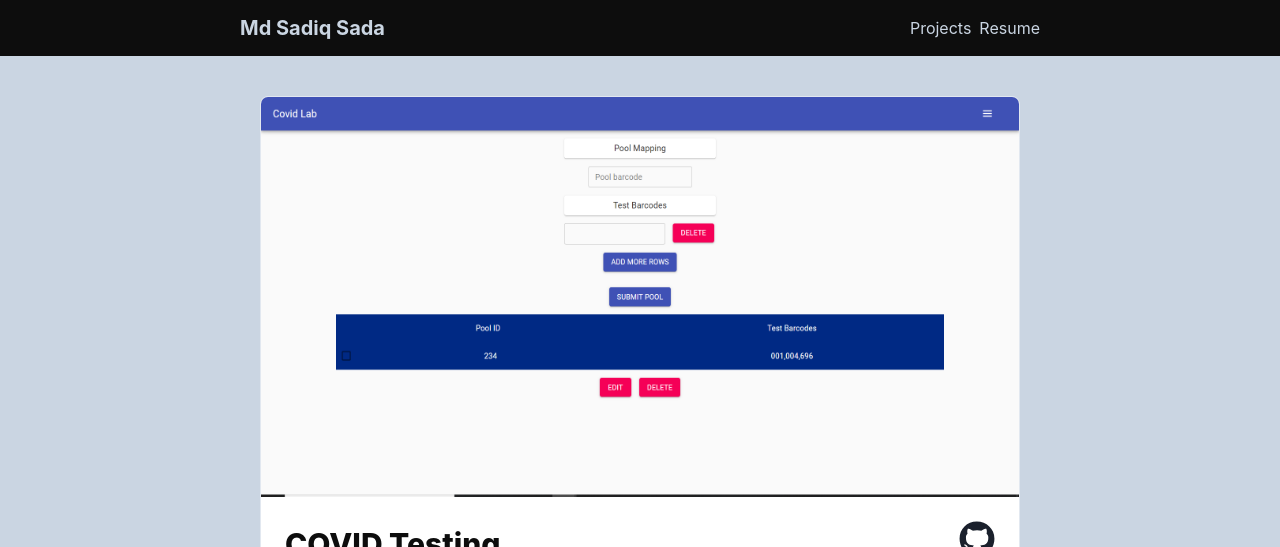
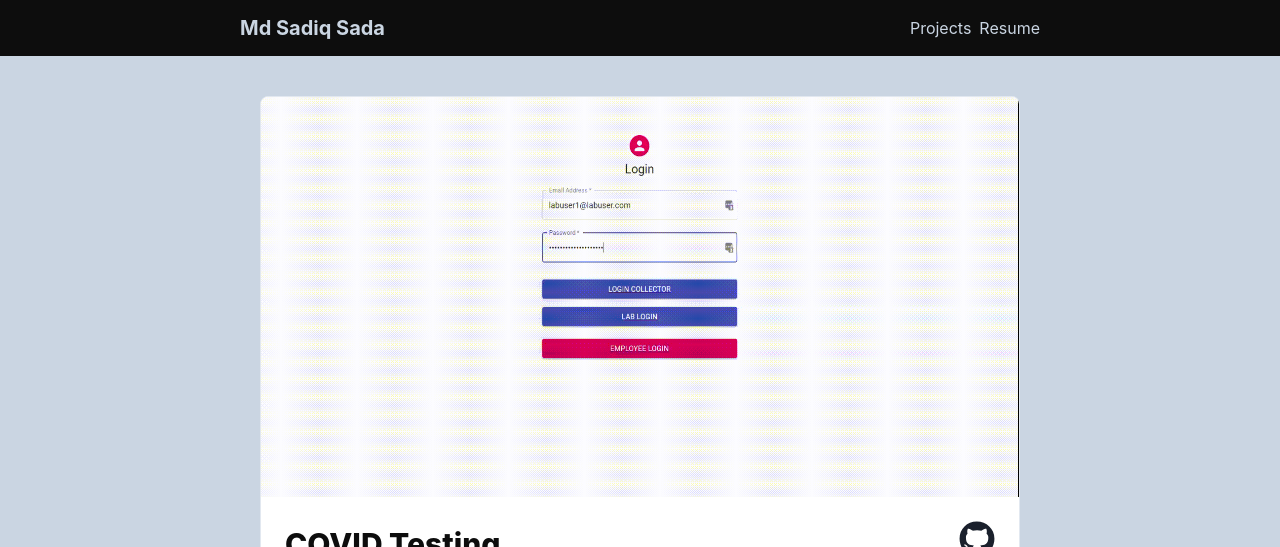
Before and after one commit to sadiqsada/personal_website, a Next.js app: page /projects in a window 1280 px wide. Shown: the top 547 px of the page. Built offline with nearby package versions, Linux system fonts and the light colour scheme.

Commit message:
add covid testing gif to projects page

```diff
--- a/src/pages/projects.tsx
+++ b/src/pages/projects.tsx
@@ -18,7 +18,7 @@
           direction='column'
         >
           <Project
-            imageUrl='/images/projects/COVID Testing.png'
+            imageUrl='/images/projects/covid testing.gif'
             imageAlt='COVID Testing'
             title='COVID Testing'
             description='Covid Testing is a web application for tracking covid test results of employees within a company.'
```
Also changed, not shown: public/images/projects/covid testing.gif (added).
